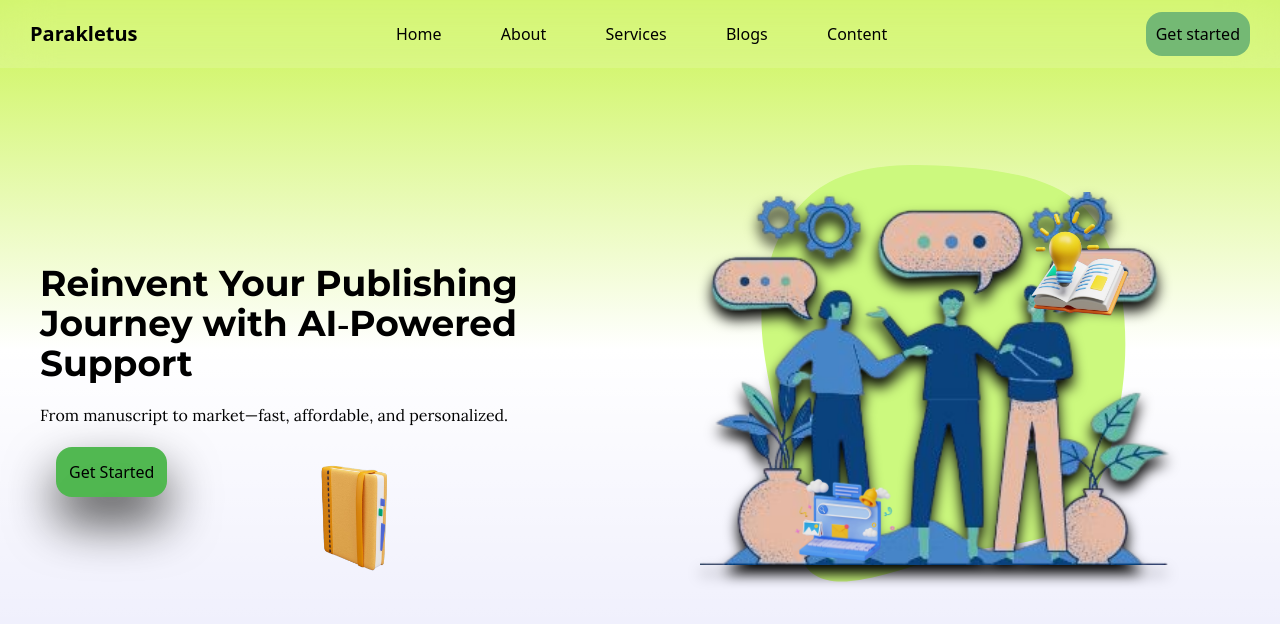
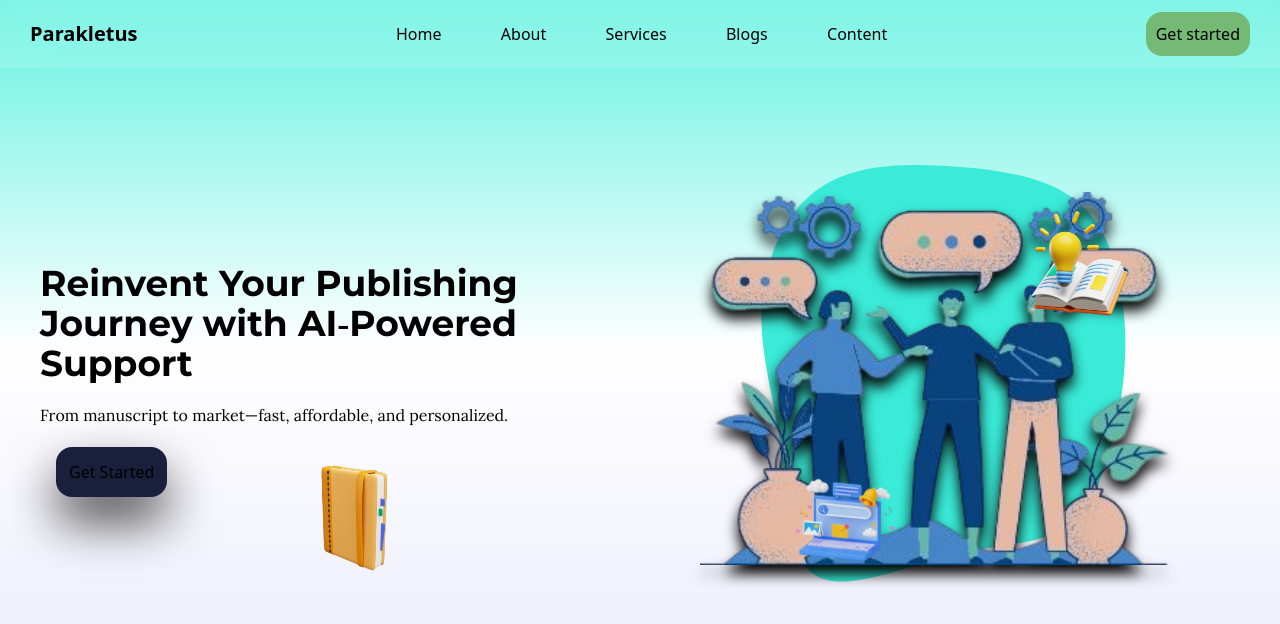
Before and after one commit to Gregor-prog/paralearn_publishing, a React (Vite) app: page / in a window 1280 px wide. Shown: the top 624 px of the page. Built offline with nearby package versions, Linux system fonts and the light colour scheme.

Commit message:
resizedimages

```diff
--- a/src/components/Header.jsx
+++ b/src/components/Header.jsx
@@ -15,19 +15,19 @@ function Header(){
         AOS.init();
       }, [])
 
-    return <div className="flex flex-col-reverse lg:flex-row items-center justify-evenly relative  p-5 pt-20 bg-opacity-20" style={{backgroundImage:'linear-gradient(#caf452,white,transparent)'}}>
+    return <div className="flex flex-col-reverse lg:flex-row items-center justify-evenly relative  p-5 pt-20 bg-opacity-20" style={{backgroundImage:'linear-gradient(#63F2E2,white,transparent)'}}>
         <div className=" z-10 p-[20px] relative align-middle justify-center">
         <img src={exbook} alt="" data-aos='slide-right' className="absolute z-[-10] top-[230px] left-[270px] w-[130px]"/>
             <p className="text-4xl relative font-bold  my-5" style={{fontFamily:"montserrat"}}>Reinvent Your Publishing Journey with AI‑Powered Support</p>
             <p className="font-[lora]" style={{fontFamily:"lora"}}>From manuscript to market—fast, affordable, and personalized.</p>
-            <button className="p-[13px] rounded-2xl my-[20px] bg-[#50b850fd] mx-4 drop-shadow-2xl drop-shadow-[#474747]">Get Started</button>
+            <button className="p-[13px] rounded-2xl my-[20px] bg-[#1A1F3B] mx-4 drop-shadow-2xl drop-shadow-[#474747]">Get Started</button>
         </div>
         <div className="relative" >
-        <img src={draw}  alt="no pic" className="right-[90px] w-[470px] top-28 z-[5] drop-shadow-xl absolute  drop-shadow-black " />
+        <img src={draw}  alt="no pic" data-aos='fade-down' className="right-[90px] w-[340px] sm:w-[470px] top-28 z-[5] drop-shadow-xl absolute  drop-shadow-black " />
             <svg className=" w-[500px] sm:w-[600px] right-[20px] " viewBox="0 0 200 200" xmlns="http://www.w3.org/2000/svg">
-            <path className="" fill="#ccf97e" d="M40.7,-58.1C50.3,-49.1,53.8,-33.9,54.8,-20.3C55.8,-6.7,54.3,5.2,51.5,17.6C48.6,29.9,44.4,42.7,35.6,48.8C26.9,55,13.4,54.5,-2.9,58.5C-19.3,62.5,-38.6,71.1,-48.1,65.2C-57.7,59.3,-57.6,39,-59.9,21.8C-62.2,4.7,-66.9,-9.3,-66.1,-24.4C-65.2,-39.5,-58.8,-55.8,-46.8,-64C-34.9,-72.2,-17.4,-72.4,-0.9,-71.1C15.6,-69.9,31.2,-67.1,40.7,-58.1Z" transform="translate(100 100)" />
+            <path className="" fill="#3AEBD8" d="M40.7,-58.1C50.3,-49.1,53.8,-33.9,54.8,-20.3C55.8,-6.7,54.3,5.2,51.5,17.6C48.6,29.9,44.4,42.7,35.6,48.8C26.9,55,13.4,54.5,-2.9,58.5C-19.3,62.5,-38.6,71.1,-48.1,65.2C-57.7,59.3,-57.6,39,-59.9,21.8C-62.2,4.7,-66.9,-9.3,-66.1,-24.4C-65.2,-39.5,-58.8,-55.8,-46.8,-64C-34.9,-72.2,-17.4,-72.4,-0.9,-71.1C15.6,-69.9,31.2,-67.1,40.7,-58.1Z" transform="translate(100 100)" />
             </svg>
-        <img src={book} alt="" data-aos='slide-left' className="absolute z-[10] top-[120px] right-[120px] w-[130px]"/>
+        <img src={book} alt="" data-aos='slide-left' className="absolute z-[10] sm:top-[120px] sm:right-[120px] top-[70px] right-[70px] w-[130px]"/>
         <img src={search} alt="" data-aos='slide-left' className="absolute z-[10] bottom-[110px] right-[340px] w-[150px]"/>
         </div>
     </div>
```
